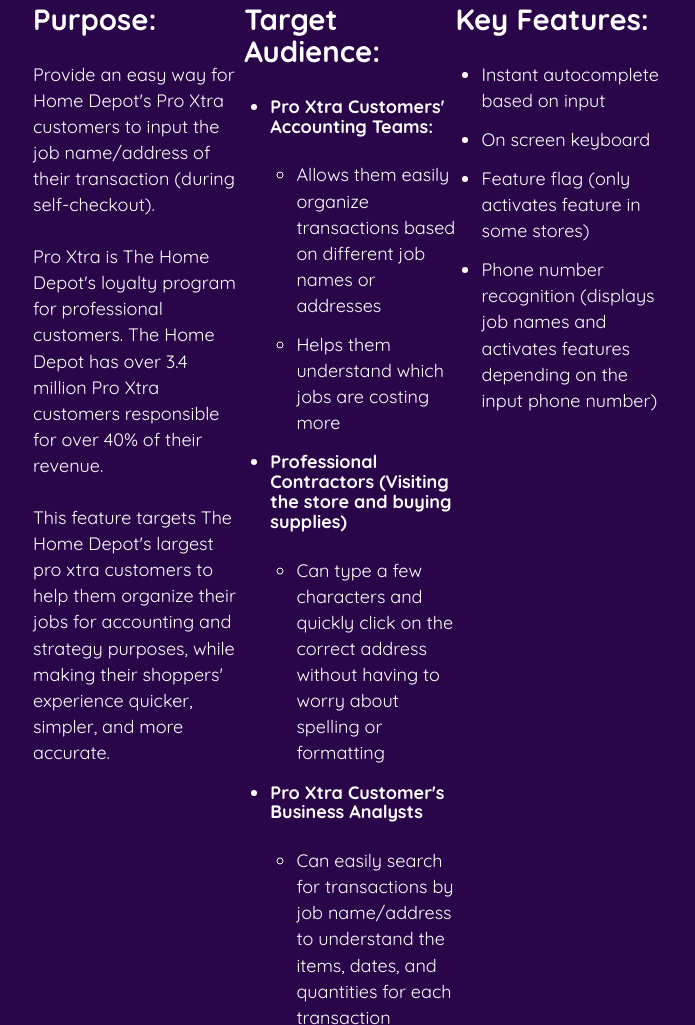
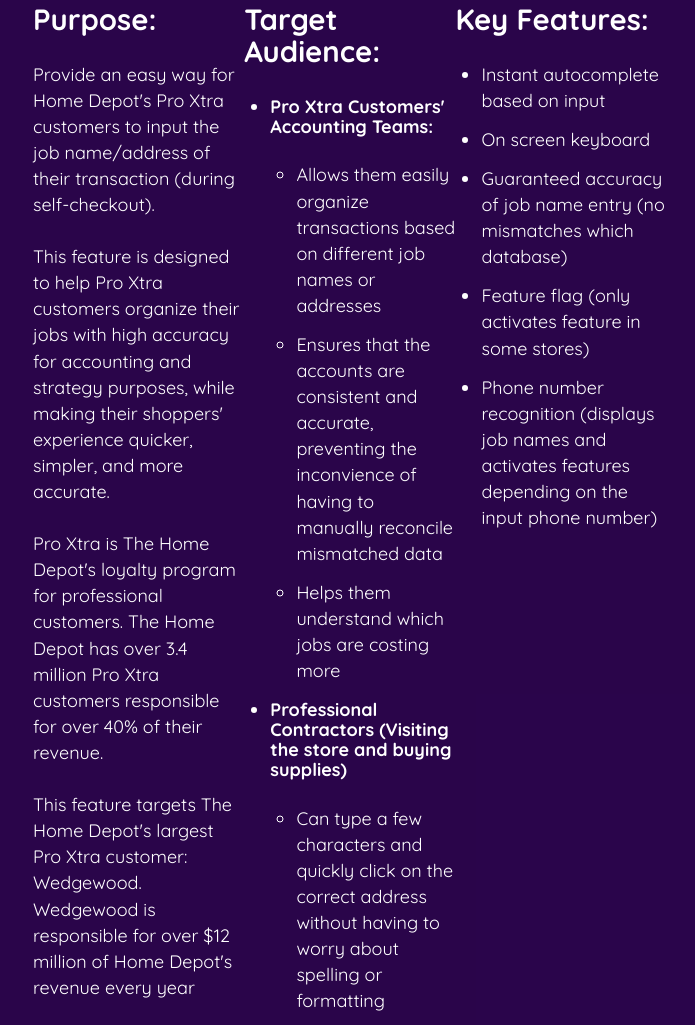
Before and after one commit to TejasMehta1/TejasMehtaWebsiteV2, a Gatsby site: page /homedepot in a window 1280 px wide. Shown: the part 577-1602 px from the top of the page, without its empty margins (287-982 px from the left). Built offline with nearby package versions, Linux system fonts and the light colour scheme; Gatsby itself is replaced by a stand-in of ours.

Commit message:
Updated Home Depot page and updated resume

```diff
--- a/src/pages/homedepot.js
+++ b/src/pages/homedepot.js
@@ -19,9 +19,9 @@
 import Multifilter from "../images/Multifilter.png"
 import VPC from "../images/VPC.png"
 import ZimpArch from "../images/zimpArch.png"
-import DropdownPic from "../images/dropdown.png"
-import DropdownBlurred from "../images/dropdownBlurred.png"
-import DropdownError from "../images/dropdownError.png"
+import DropdownSubmit from "../images/submitBlurred.jpg"
+import DropdownBlurred from "../images/autocompleteBlurred.jpg"
+import DropdownError from "../images/errorRed.png"
 // import logo from "../images/TMLogoCircle.png"
 // import logowhite from "../images/TMLogoCircleWhite.png"
 class IndexPage extends React.Component {
@@ -72,10 +72,10 @@
             {/*      <img src={DropdownBlurred}/>*/}
             {/*    </div>*/}
             {/*    <div>*/}
-            {/*      <img src={DropdownError}/>*/}
+            {/*      <img src={DropdownSubmit}/>*/}
             {/*    </div>*/}
             {/*    <div>*/}
-            {/*      <img src={DropdownPic}/>*/}
+            {/*      <img src={DropdownError}/>*/}
             {/*    </div>*/}
             {/*  </Slider>*/}
             {/*</div>*/}
@@ -83,10 +83,11 @@
               <h2>Purpose:</h2>
               <p>Provide an easy way for Home Depot's Pro Xtra customers to input the job name/address of their transaction (during self-checkout).
               </p>
+              <p>This feature is designed to help Pro Xtra customers organize their jobs with high accuracy for accounting and strategy purposes, while making their shoppers' experience quicker, simpler, and more accurate.</p>
               <p>Pro Xtra is The Home Depot's loyalty program for professional customers. The Home Depot has over 3.4 million Pro Xtra customers responsible for over 40% of their revenue.
               </p>
-              <p>This feature targets The Home Depot's largest pro xtra customers to help them organize their jobs for accounting and strategy purposes, while making their shoppers' experience quicker, simpler, and more accurate.</p>
-            </div>
+              <p>This feature targets The Home Depot's largest Pro Xtra customer: Wedgewood. Wedgewood is responsible for over $12 million of Home Depot's revenue every year</p>
+                   </div>
             <div className={"col-3"}>
               <h2>Target Audience:</h2>
               <ul>
@@ -94,6 +95,9 @@
                   <h4>Pro Xtra Customers' Accounting Teams:</h4>
                   <ul>
                     <li>Allows them easily organize transactions based on different job names or addresses
+                    </li>
+                    <li>
+                      Ensures that the accounts are consistent and accurate, preventing the inconvience of having to manually reconcile mismatched data
                     </li>
                     <li>
                       Helps them understand which jobs are costing more
@@ -127,6 +131,9 @@
                  On screen keyboard
                 </li>
                 <li>
+                  Guaranteed accuracy of job name entry (no mismatches which database)
+                </li>
+                <li>
                  Feature flag (only activates feature in some stores)
                 </li>
                 <li>
```
Also changed, not shown: src/images/autocomplete.png (added), src/images/autocompleteBlurred.jpg (added), src/images/errorRed.png (added), src/images/submit.png (added), src/images/submitBlurred.jpg (added), 1 other file.
